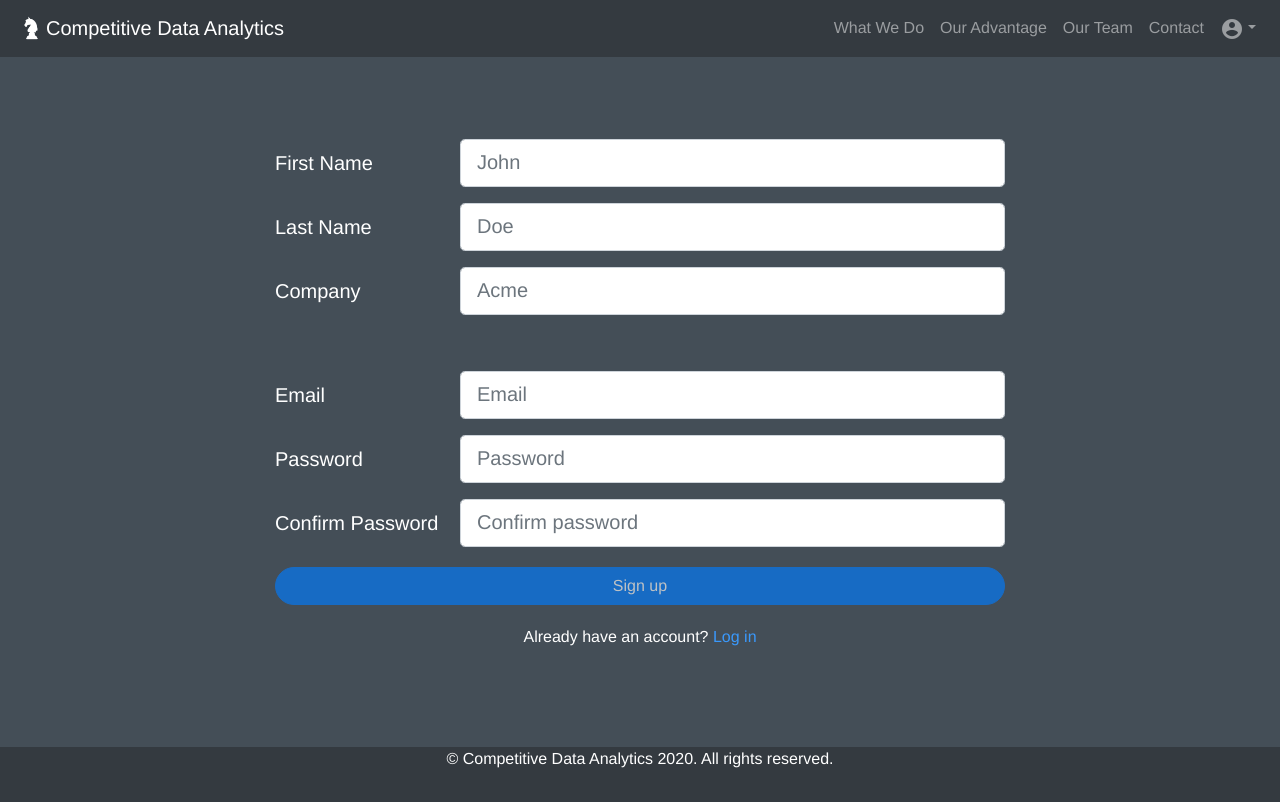
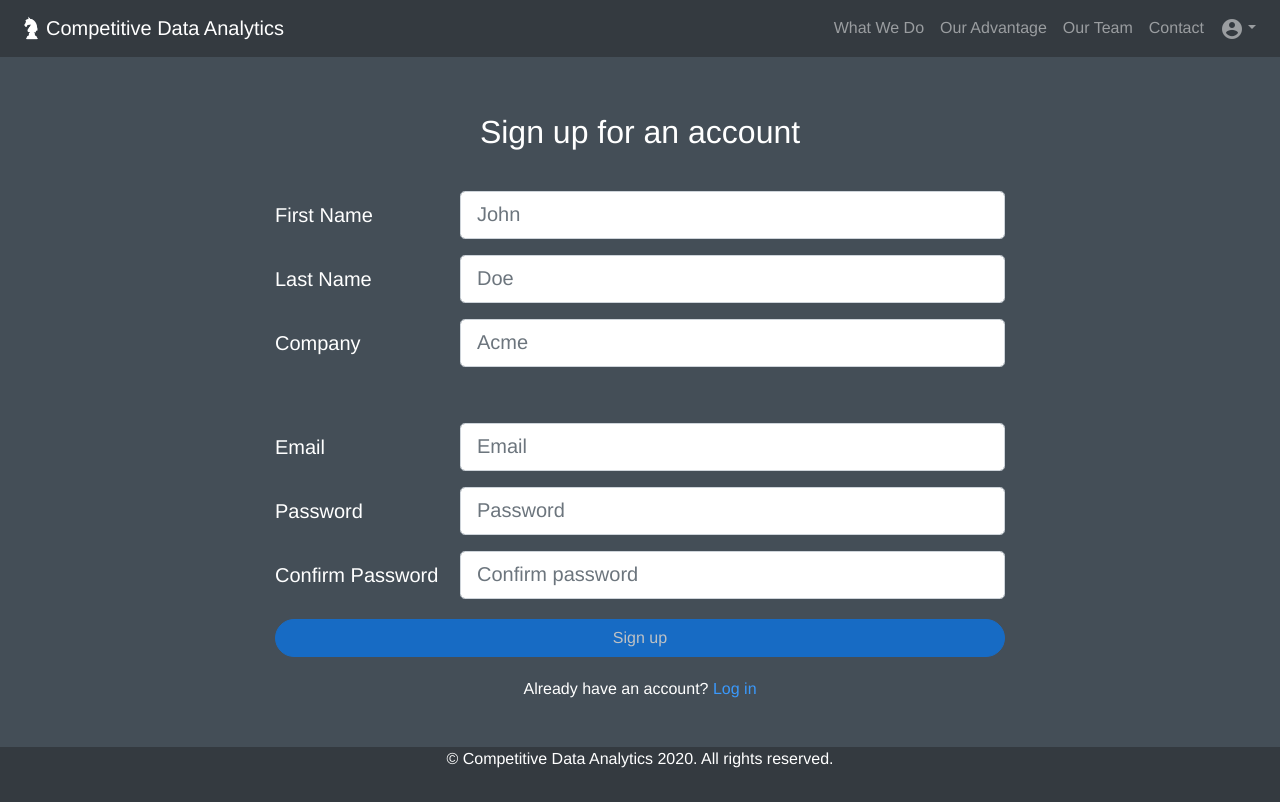
Before and after one commit to dwill21/cda-web-client, a Vue app: page /sign-up in a window 1280 px wide. Built offline with nearby package versions, Linux system fonts and the light colour scheme.

Commit message:
Add heading to Signup page

```diff
--- a/src/views/SignUp.vue
+++ b/src/views/SignUp.vue
@@ -2,6 +2,8 @@
   <b-container>
     <b-row align-v="center" align-h="center" class="h-100" style="min-height: calc(100vh - 110px)">
       <b-col lg="10" xl="8">
+        <h2 style="color:white; margin:40px 0">Sign up for an account</h2>
+
         <b-form>
           <b-form-group label="First Name" label-for="first-name" label-cols-md="3" label-size="lg" label-align-md="left">
             <b-form-input v-model="firstName" id="first-name" placeholder="John" size="lg" required></b-form-input>
@@ -32,7 +34,7 @@
           <b-button style="margin:20px 0" type="submit" variant="primary" :disabled="!isValidSignup()" pill block>Sign up</b-button>
         </b-form>
 
-        <p style="color:white">Already have an account? <router-link to="/login">Log in</router-link></p>
+        <p style="color:white; margin-bottom: 30px">Already have an account? <router-link to="/login">Log in</router-link></p>
       </b-col>
     </b-row>
   </b-container>
```
